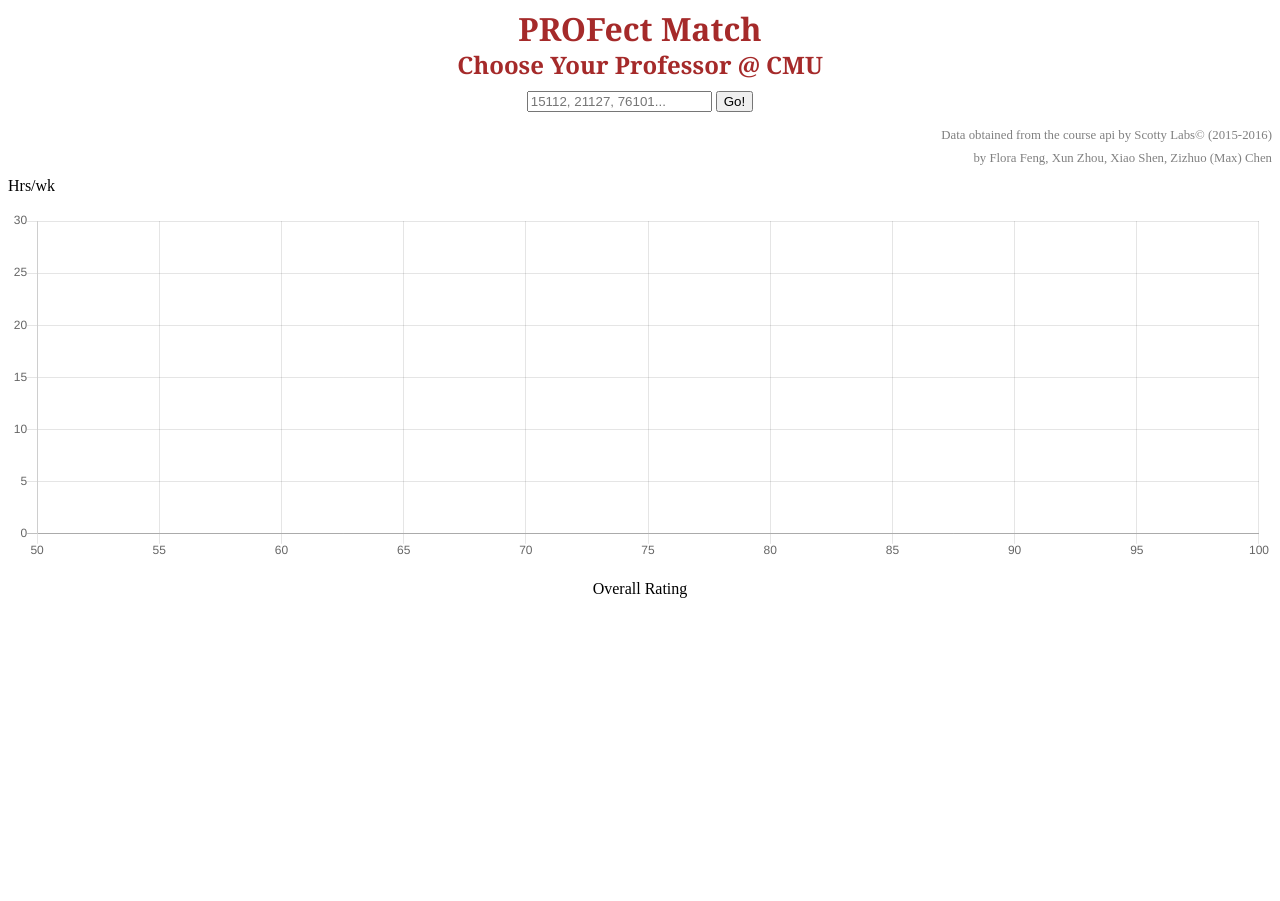
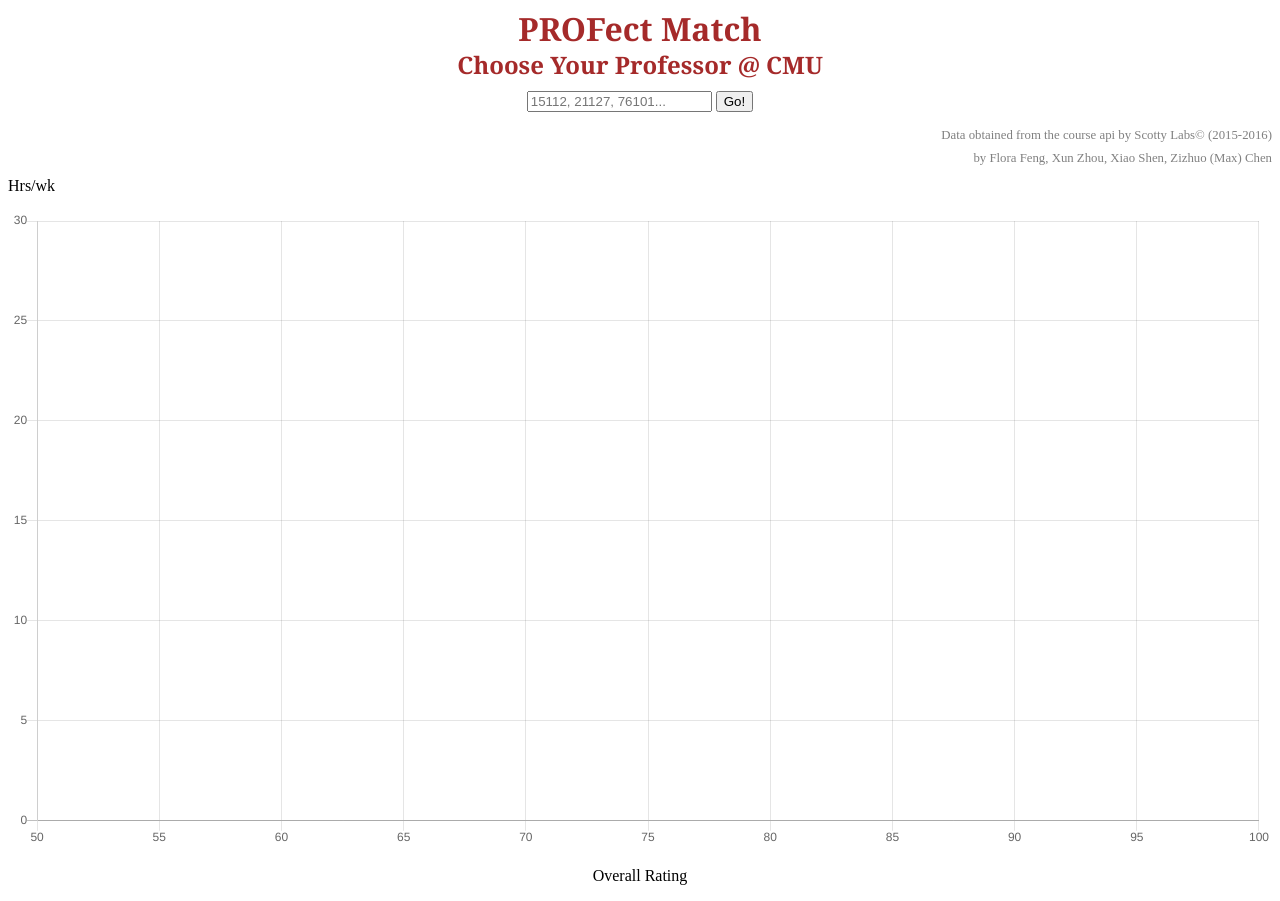
Before and after one commit to ziyif/Hack-CMU, a plain HTML site: page index.html in a window 1280 px wide. Before the commit the page ends 800 px from the top, so only its background shows below. Drawn offline with nearby package versions, Linux system fonts and the light colour scheme.

Commit message:
Some style cleanup

```diff
--- a/index.html
+++ b/index.html
@@ -2,7 +2,7 @@
 <html>
 
 <head>
-  <title></title>
+  <title>PROFect Match</title>
   <meta name="viewport" content="width=device-width, initial-scale=1.0" />
   <meta charset="UTF-8">
   <script src="https://cdnjs.cloudflare.com/ajax/libs/jquery/3.1.0/jquery.js"></script>
@@ -25,7 +25,7 @@
   <p style="text-align: right; font-size: 0.8rem; color: grey">Data obtained from the course api by Scotty Labs© (2015-2016)</p>
   <p style="text-align: right; font-size: 0.8rem; color: grey; line-height: 40%;">by Flora Feng, Xun Zhou, Xiao Shen, Zizhuo (Max) Chen</p>
   <p>Hrs/wk</p>
-  <canvas id="myChart" width="50" height="14"></canvas>
+  <canvas id="myChart" style="width:100%; height:80vh;"></canvas>
   <p style="text-align: center">Overall Rating</p>
   <script>
     var ctx = document.getElementById("myChart");
@@ -34,8 +34,6 @@
       data: {
         labels: ["Red", "Blue"],
         datasets: [],
-        xLabels: ['Overall Rating'],
-        yLabels: ['Working Hours/week']
       },
       options: {
         scales: {
@@ -53,31 +51,21 @@
               stepSize: 5
             }
           }]
-
+        },
+        // Boolean - whether or not the chart should be responsive and resize when the browser does.
+        responsive: true,
+        // maintainAspectRatio: false
       }
-      }
-
     });
   </script>
-
-</body>
-
-</html>
-
-
-
-
   <script>
     $(function() { //shorthand document.ready function
       $("#search-form").on('submit', function(e) {
         e.preventDefault();
         var data = $("#search-form :input").val();
         search(data);
-      // var dataPoints = search(data);
-
       });
     });
-
     //     QUESTIONS_MAP = {
     //     'hrs per week': 'Q-01',
     //     'interest in student learning': 'Q-02',
@@ -137,14 +125,12 @@
       if (match !== null) {
         courseid = match[1] + "-" + match[2];
       }
-
       var BASE_URL = "https://courseapi-scotty.rhcloud.com/fce/_search?size=300&sort=year:desc&default_operator=AND";
       var search_url;
       // Construct query url to the server.
       if (courseid) {
         search_url = BASE_URL.concat("&q=courseid:", courseid);
       }
-
       if (search_url) {
         $.getJSON(search_url, function(data) {
           var courses = [];
@@ -204,3 +190,6 @@
       return color;
     }
   </script>
+</body>
+
+</html>
```
Lines whose indentation alone changed are shown as unchanged.
